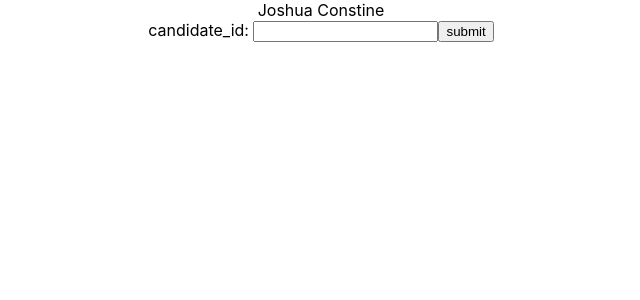
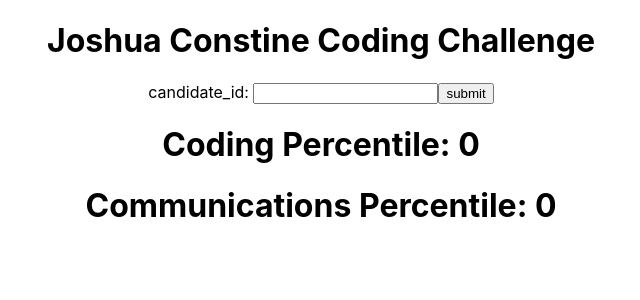
Before and after one commit to joshconstine/sfchallenge, a React (Create React App) app: page / in a window 1280 px wide. Shown: the top 300 px of the page, without its empty margins (319-959 px from the left). Built offline with nearby package versions, Linux system fonts and the light colour scheme.

Commit message:
percentile calculations wokring

```diff
--- a/src/App.css
+++ b/src/App.css
@@ -1,5 +1,6 @@
 .App {
   text-align: center;
+  margin: 20px;
 }
 
 .App-logo {
--- a/src/App.js
+++ b/src/App.js
@@ -10,6 +10,8 @@ function App() {
 
   var companyData = [];
   var scoreRecordsData = [];
+  const [codingPercentile, setCodingPercentile] = useState("0");
+  const [communicationsPercentile, setCommunicationsPercentile] = useState("0");
 
   //reads data from companites.csv file
   const csv = Papa.parse(companies, {
@@ -32,10 +34,14 @@ function App() {
     e.preventDefault();
     var candidate = await searchById(candidateRef.current.value);
     var similarEmployees = findSimilarEmployees(candidate);
-    console.log("similar employees", similarEmployees);
+    var communicatonScore = computeCommunicationScore(
+      candidate,
+      similarEmployees
+    );
+    var codingScore = computeCodingScore(candidate, similarEmployees);
+    setCodingPercentile(`%${(codingScore * 100).toFixed(2)}`);
+    setCommunicationsPercentile(`%${(communicatonScore * 100).toFixed(2)}`);
   }
-
-
 
   function searchById(candidateId) {
     var candidate = {};
@@ -46,10 +52,6 @@ function App() {
 
     return candidate;
   }
-
-
-
-
 
   function findSimilarEmployees(candidate) {
     var index;
@@ -77,9 +79,35 @@ function App() {
 
     return similarEmployees;
   }
+  function computeCommunicationScore(candidate, similarEmployees) {
+    let placements = similarEmployees.sort(
+      (a, b) => a.communication_score - b.communication_score
+    );
+    var percentile;
+    placements.map((elem, i) => {
+      if (elem.candidate_id === candidate.candidate_id) {
+        percentile = (1 / placements.length) * (i + 1);
+      }
+    });
+    return percentile;
+  }
+  function computeCodingScore(candidate, similarEmployees) {
+    let placements = similarEmployees.sort(
+      (a, b) => a.coding_score - b.coding_score
+    );
+    var percentile;
+    placements.map((elem, i) => {
+      if (elem.candidate_id === candidate.candidate_id) {
+        percentile = (1 / placements.length) * (i + 1);
+      }
+    });
+    return percentile;
+  }
+
   return (
     <div className="App">
-      <header>Joshua Constine</header>
+      <h1>Joshua Constine Coding Challenge</h1>
+      <div>
         <form>
           <label htmlFor="candidate_id">candidate_id: </label>
           <input type="text" ref={candidateRef} name="candidate_id"></input>
@@ -87,7 +115,11 @@ function App() {
             submit
           </button>
         </form>
-      <div></div>
+      </div>
+      <div>
+        <h1>{`Coding Percentile: ${codingPercentile}`}</h1>
+        <h1>{`Communications Percentile: ${communicationsPercentile}`}</h1>
+      </div>
     </div>
   );
 }
```
Lines whose indentation alone changed are shown as unchanged.
